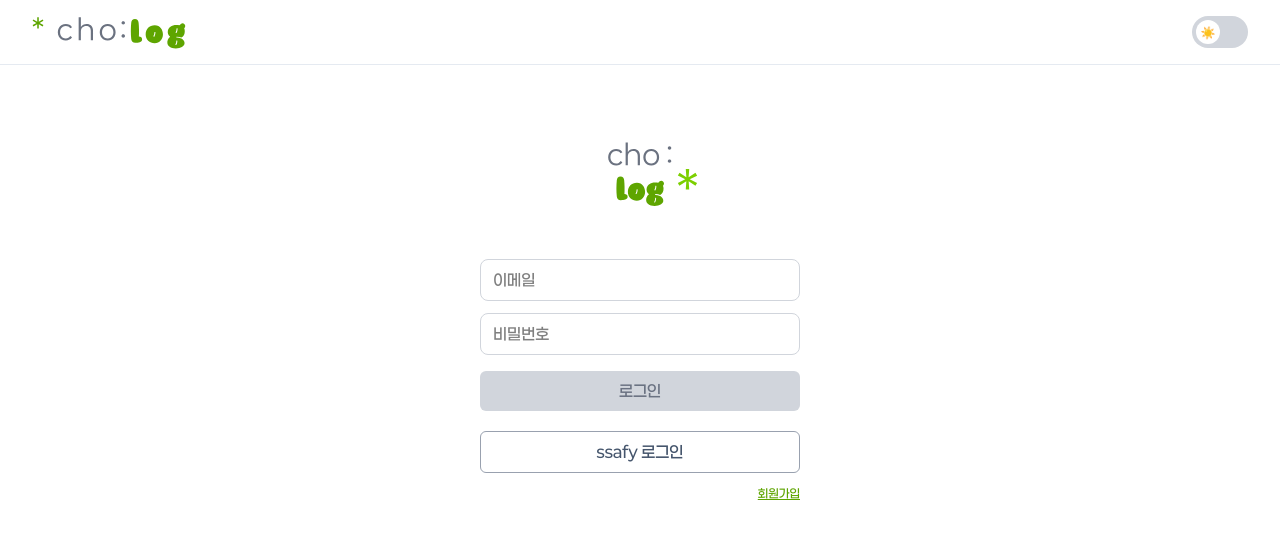
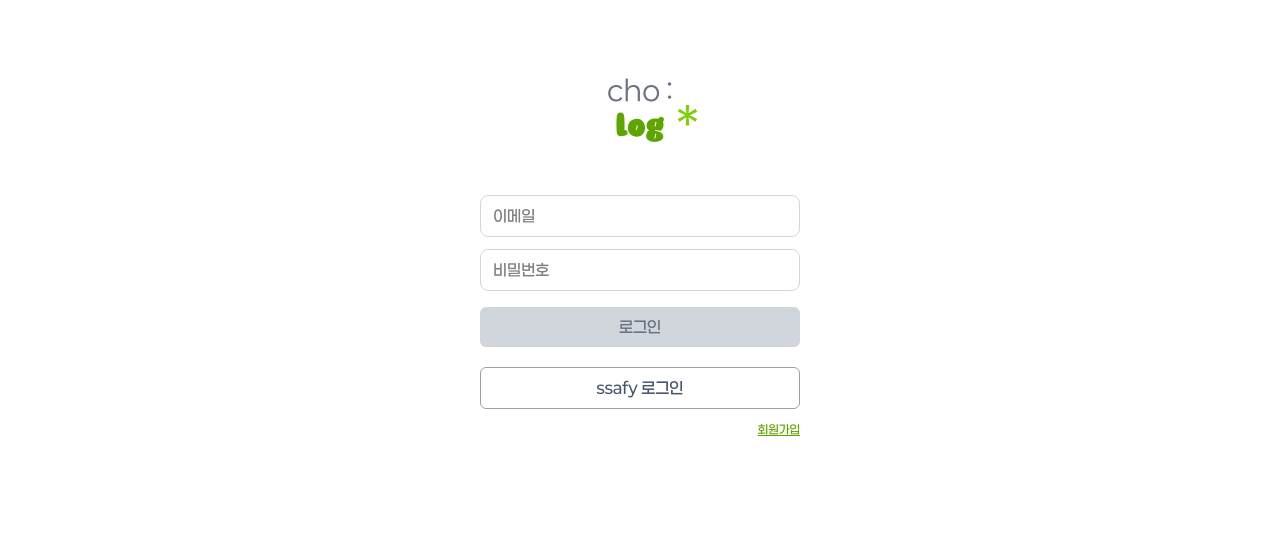
Before and after one commit to SIM-GYUBIN/CHOLOG, a React (Vite) app in the folder frontend/cholog/: page / in a window 1280 px wide. Shown: the top 538 px of the page. Built offline with nearby package versions, Linux system fonts and the light colour scheme; what cholog-sdk would draw is missing.

Commit message:
fix : / url 네브바 제거

```diff
--- a/frontend/cholog/src/App.tsx
+++ b/frontend/cholog/src/App.tsx
@@ -40,7 +40,7 @@ function AppContent() {
   const hideNavbar =
     location.pathname.toLowerCase() === "/projectlist" ||
     location.pathname.toLowerCase() === "/login" ||
-    // location.pathname.toLowerCase() === "/" ||
+    location.pathname.toLowerCase() === "/" ||
     location.pathname.toLowerCase() === "/landing";
 
   return (
```
